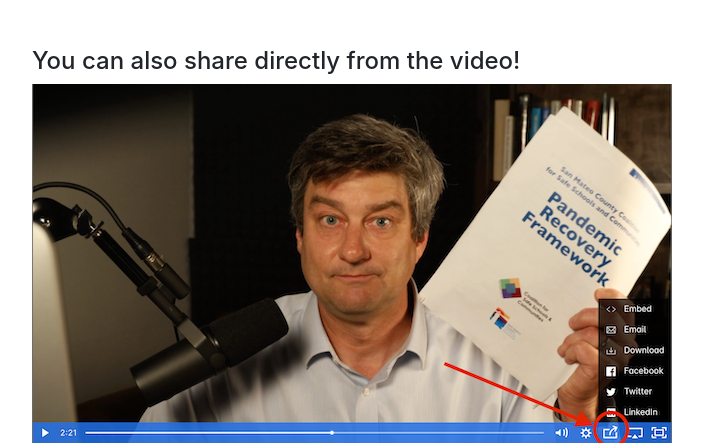
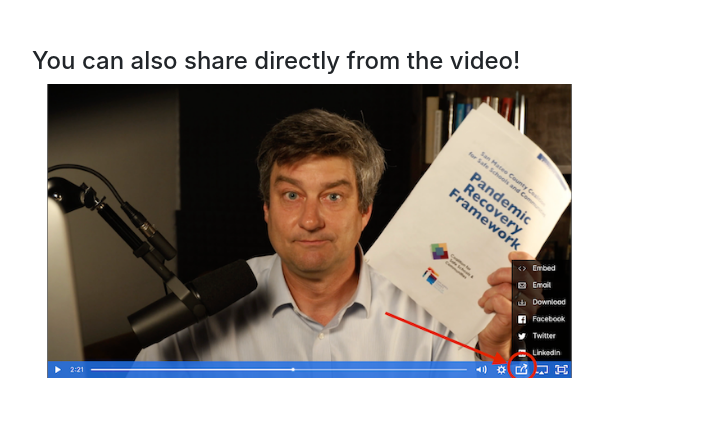
Before and after one commit to dbinetti/start-normal, a Django app: page /thanks in a window 1280 px wide. Shown: the part 773-1216 px from the top of the page, without its empty margins (53-756 px from the left). After the commit the page ends 1151 px from the top, so only its background shows below. Run offline with Django 3.2, Linux system fonts and the light colour scheme; some libraries are stand-ins or nearby versions.

Commit message:
Fix image spacing

```diff
--- a/project/app/templates/app/thanks.html
+++ b/project/app/templates/app/thanks.html
@@ -35,8 +35,8 @@
   <h4>
     You can also share directly from the video!
   </h4>
-  <div>
-    <a href='https://start-normal.wistia.com/projects/uutb20lwv5/channel?wchannelid=uutb20lwv5'><img src='{% static "app/links.png" %}'></a>
+  <div class='col-md-6'>
+    <a href='https://start-normal.wistia.com/projects/uutb20lwv5/channel?wchannelid=uutb20lwv5'><img class='img-fluid' src='{% static "app/links.png" %}'></a>
   </div>
 </section>
 {% endblock content %}
```
